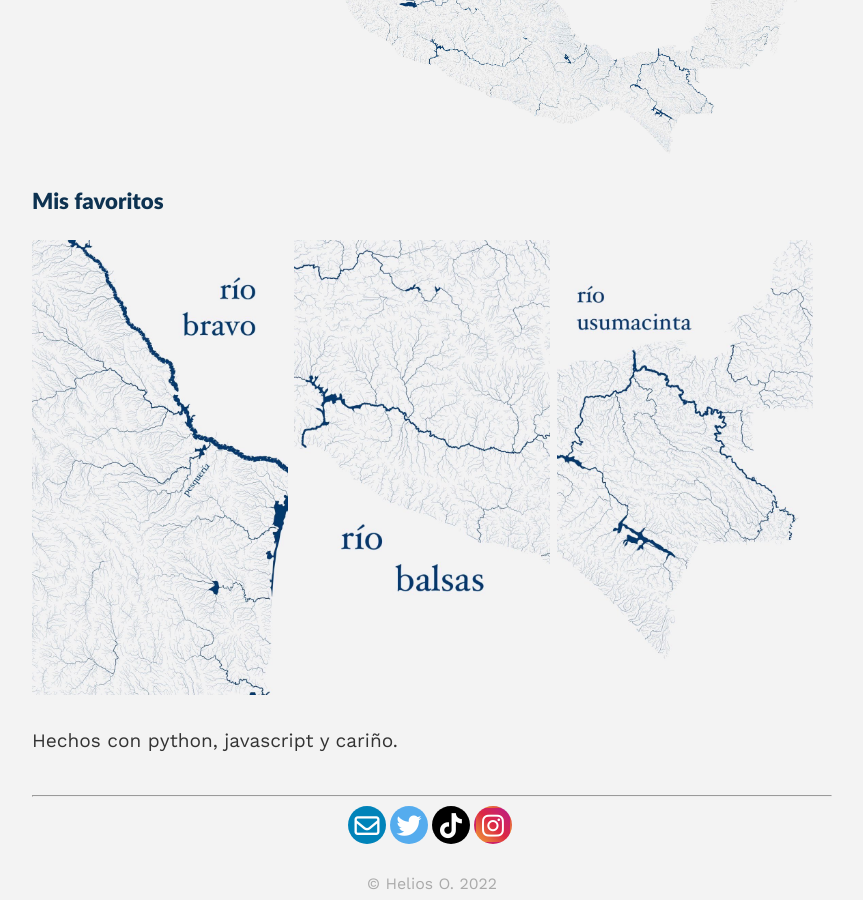
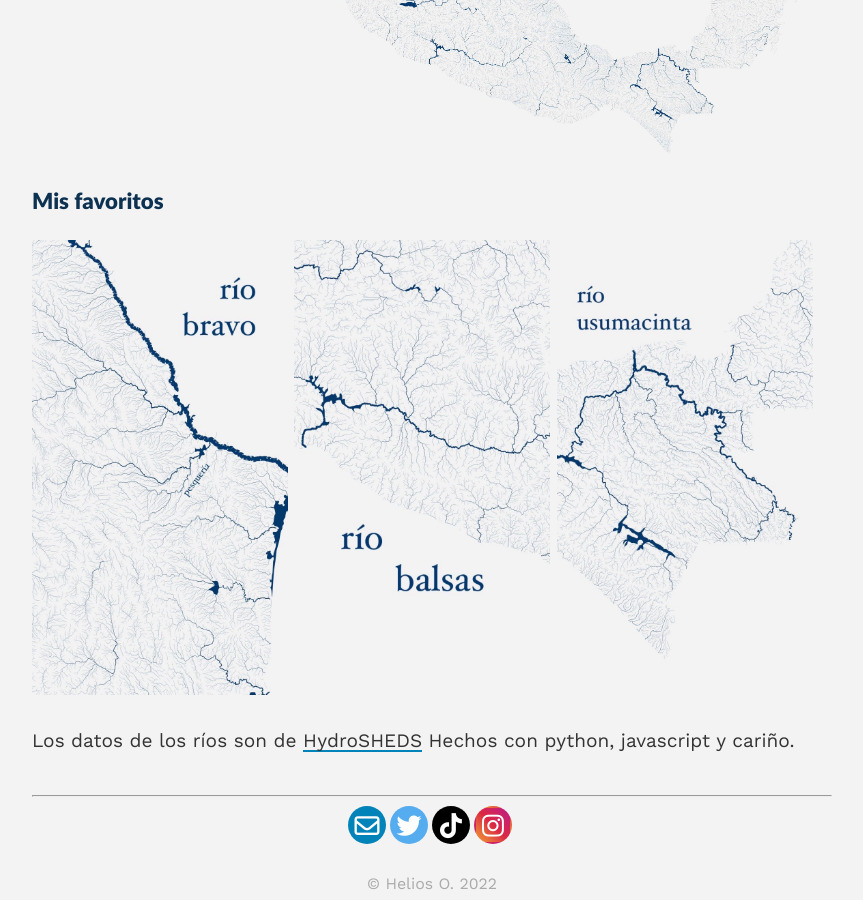
Before and after one commit to Heliouz/Heliouz.github.io, a Jekyll site: the page built from _projects/estumex.md, in a window 1280 px wide and 900 px high, scrolled down 1716 px. Shown: the whole window, without its empty margins (208-1071 px from the left). Built offline with Jekyll 4.4.1, drawn with Linux system fonts in a browser that asks for light colours.

Commit message:
Update estumex.md

```diff
--- a/_projects/estumex.md
+++ b/_projects/estumex.md
@@ -40,5 +40,5 @@ Con solo dibujar los ríos de méxico es suficiente para comprender la geografí
   <img src="/assets/images/mapatopo/maprio2.jpg" width="32%" />
   <img src="/assets/images/mapatopo/maprio3.jpg" width="32%" />
 </p>
-
+Los datos de los ríos son de [HydroSHEDS]([https://www2.jpl.nasa.gov/srtm/](https://www.hydrosheds.org/products/hydrorivers)){:target="_blank"}
 Hechos con python, javascript y cariño.
```
